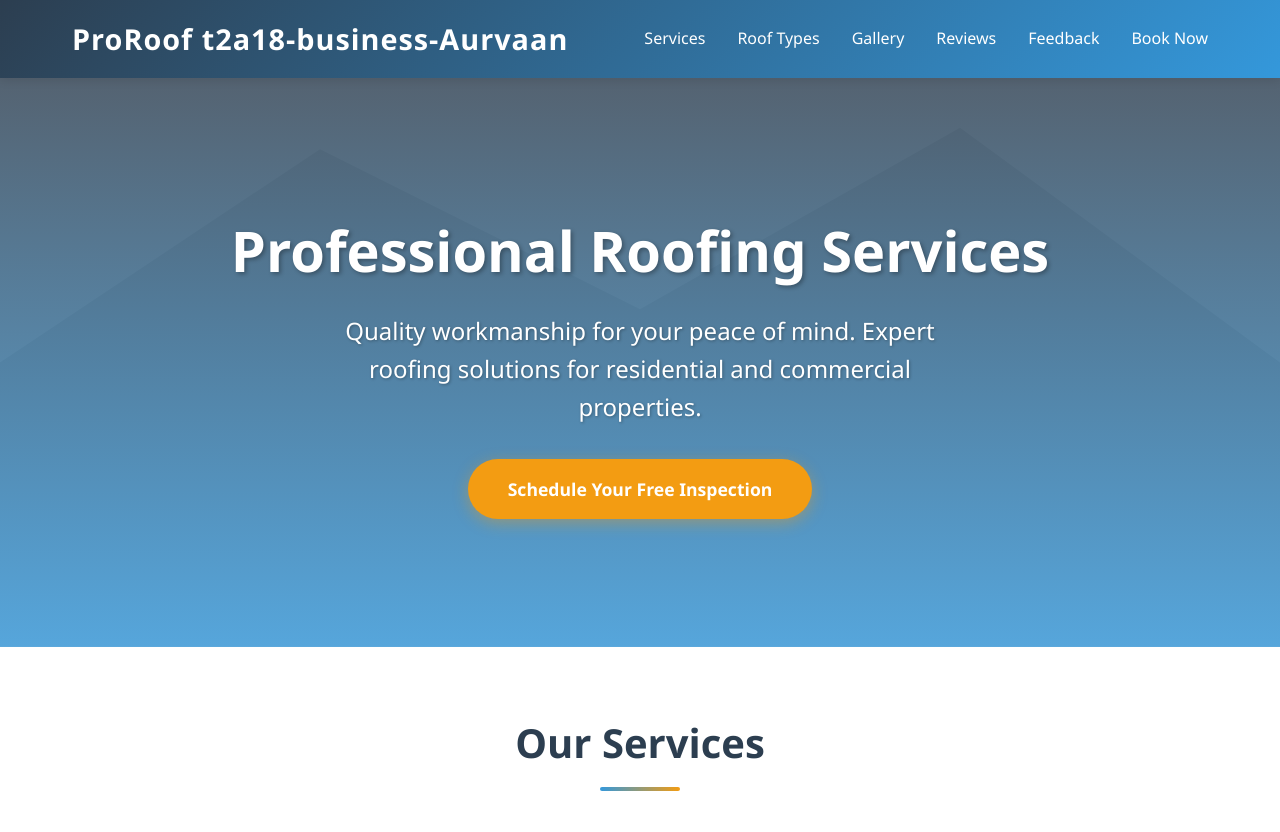
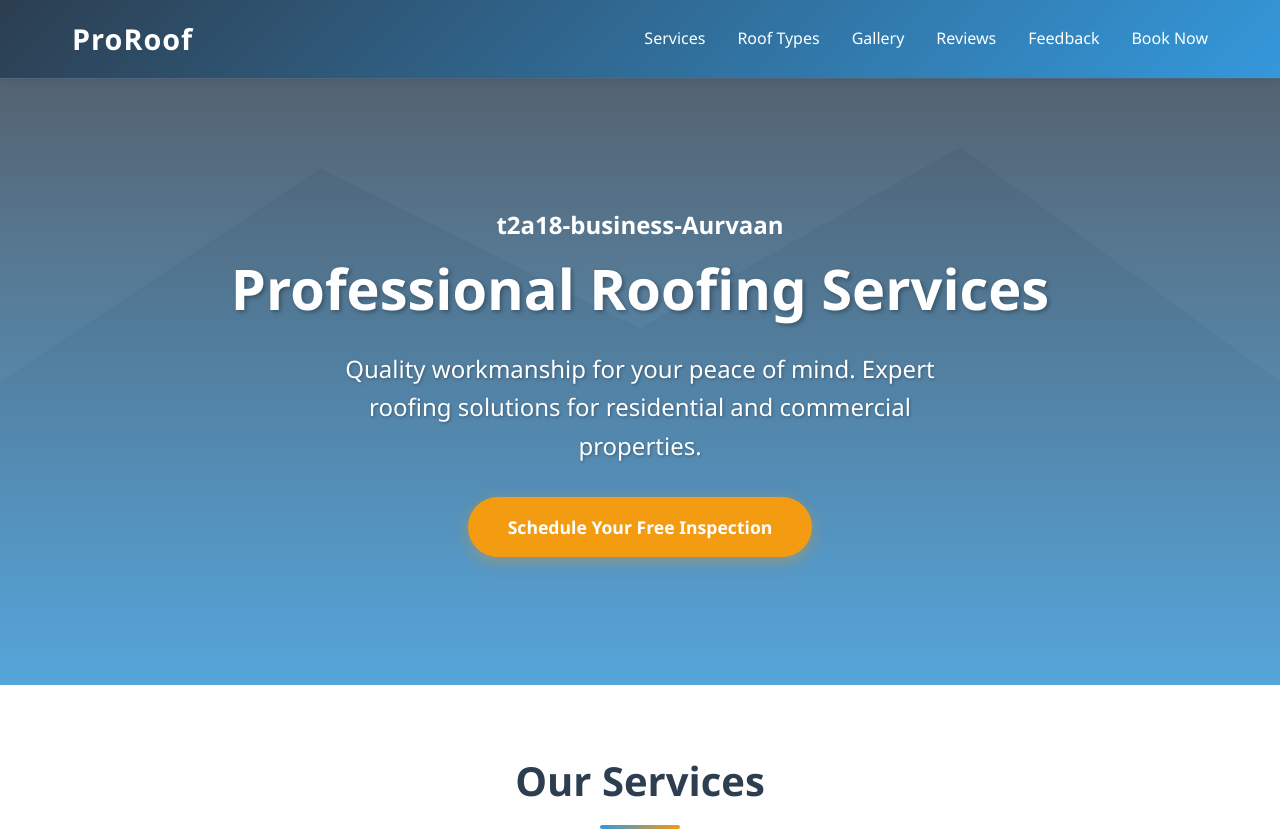
Before and after one commit to John7-web/webdesign2025-Aurvaan, a plain HTML site: page public/t2a18-business-Aurvaan.html in a window 1280 px wide. Shown: the top 832 px of the page. Drawn offline with Linux system fonts and the light colour scheme.

Commit message:
Add files via upload

```diff
--- a/public/t2a18-business-Aurvaan.html
+++ b/public/t2a18-business-Aurvaan.html
@@ -608,7 +608,7 @@
     <!-- Navigation Header -->
     <header>
         <nav>
-            <div class="logo">ProRoof t2a18-business-Aurvaan</div>
+            <div class="logo">ProRoof </div>
             <ul>
                 <li><a href="#services">Services</a></li>
                 <li><a href="#types">Roof Types</a></li>
@@ -622,6 +622,7 @@
 
     <!-- Hero Section -->
     <section class="hero">
+        <h2 align="center">t2a18-business-Aurvaan</h2>
         <h1>Professional Roofing Services</h1>
         <p>Quality workmanship for your peace of mind. Expert roofing solutions for residential and commercial properties.</p>
         <a href="#appointment" class="cta-button">Schedule Your Free Inspection</a>
```
